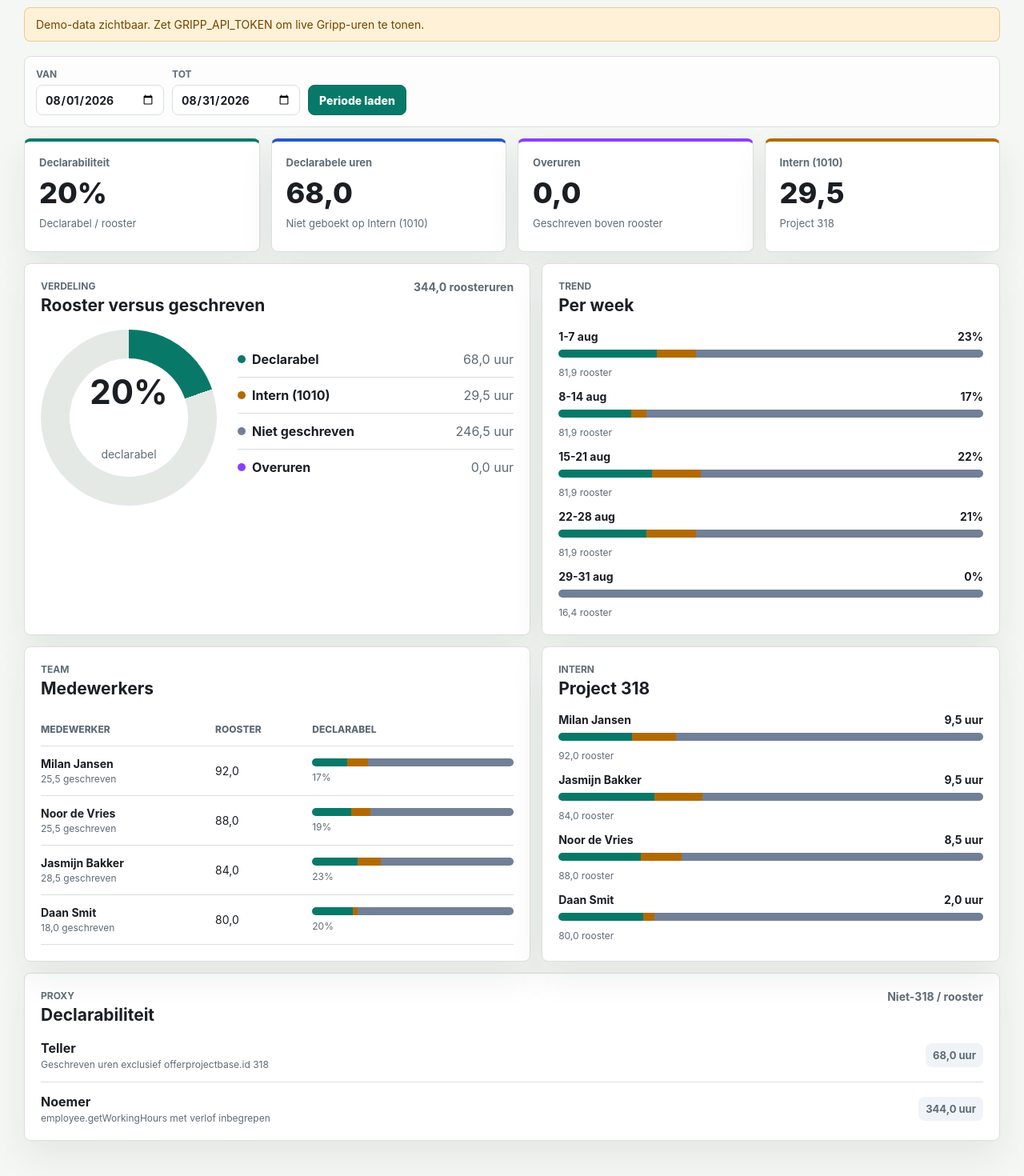
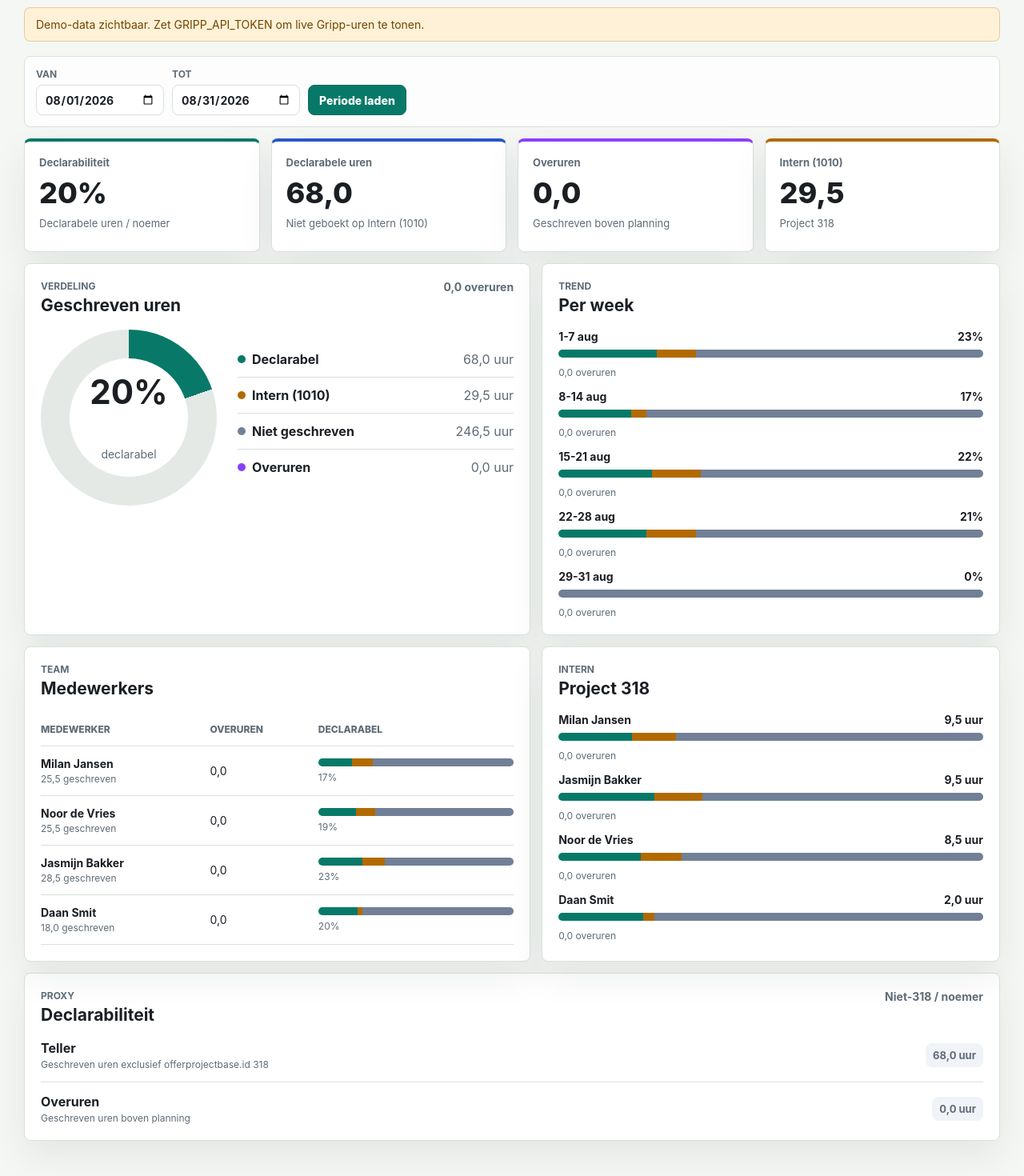
Before and after one commit to maxancedecot/GrippMCP, a Next.js app: page /dashboard in a window 1280 px wide. Shown: the part 132-1602 px from the top of the page at 80% size. Built offline with nearby package versions, Linux system fonts and the light colour scheme.

Commit message:
Replace roster display with overtime

```diff
--- a/app/dashboard/page.tsx
+++ b/app/dashboard/page.tsx
@@ -113,9 +113,9 @@ export default async function DashboardPage({ searchParams }: { searchParams?: P
       </form>
 
       <section className="metric-grid" aria-label="Kerncijfers declarabiliteit">
-        <MetricCard label="Declarabiliteit" value={`${formatPercent(dashboard.declarability)}%`} detail="Declarabel / rooster" tone="good" />
+        <MetricCard label="Declarabiliteit" value={`${formatPercent(dashboard.declarability)}%`} detail="Declarabele uren / noemer" tone="good" />
         <MetricCard label="Declarabele uren" value={formatHours(dashboard.declarable)} detail="Niet geboekt op Intern (1010)" tone="blue" />
-        <MetricCard label="Overuren" value={formatHours(dashboard.overtime)} detail="Geschreven boven rooster" tone="overtime" />
+        <MetricCard label="Overuren" value={formatHours(dashboard.overtime)} detail="Geschreven boven planning" tone="overtime" />
         <MetricCard label="Intern (1010)" value={formatHours(dashboard.internal)} detail={`Project ${INTERNAL_OFFERPROJECTBASE_ID}`} tone="warning" />
       </section>
 
@@ -124,9 +124,9 @@ export default async function DashboardPage({ searchParams }: { searchParams?: P
           <div className="panel-heading">
             <div>
               <p className="eyebrow">Verdeling</p>
-              <h2>Rooster versus geschreven</h2>
+              <h2>Geschreven uren</h2>
             </div>
-            <span className="panel-total">{formatHours(dashboard.total)} roosteruren</span>
+            <span className="panel-total">{formatHours(dashboard.overtime)} overuren</span>
           </div>
 
           <div className="distribution-layout">
@@ -176,7 +176,7 @@ export default async function DashboardPage({ searchParams }: { searchParams?: P
               <thead>
                 <tr>
                   <th>Medewerker</th>
-                  <th>Rooster</th>
+                  <th>Overuren</th>
                   <th>Declarabel</th>
                 </tr>
               </thead>
@@ -187,7 +187,7 @@ export default async function DashboardPage({ searchParams }: { searchParams?: P
                       <span className="row-title">{employee.name}</span>
                       <span className="cell-muted">{formatHours(employee.written)} geschreven</span>
                     </td>
-                    <td>{formatHours(employee.total)}</td>
+                    <td>{formatHours(employee.overtime)}</td>
                     <td>
                       <InlineBar aggregate={employee} />
                       <span className="cell-muted">{formatPercent(employee.declarability)}%</span>
@@ -230,7 +230,7 @@ export default async function DashboardPage({ searchParams }: { searchParams?: P
             <p className="eyebrow">Proxy</p>
             <h2>Declarabiliteit</h2>
           </div>
-          <span className="panel-total">Niet-318 / rooster</span>
+          <span className="panel-total">Niet-318 / noemer</span>
         </div>
 
         <div className="project-line-list">
@@ -245,11 +245,11 @@ export default async function DashboardPage({ searchParams }: { searchParams?: P
           </div>
           <div className="project-line-row">
             <div>
-              <span className="row-title">Noemer</span>
-              <span className="cell-muted">employee.getWorkingHours met verlof inbegrepen</span>
+              <span className="row-title">Overuren</span>
+              <span className="cell-muted">Geschreven uren boven planning</span>
             </div>
             <div className="project-line-metrics">
-              <span>{formatHours(dashboard.total)} uur</span>
+              <span>{formatHours(dashboard.overtime)} uur</span>
             </div>
           </div>
         </div>
@@ -291,11 +291,6 @@ function LegendItem({ label, value, className }: { label: string; value: number;
 }
 
 function StackedBar({ label, aggregate, trailing }: { label: string; aggregate: Aggregate; trailing: string }) {
-  const meta = [formatHours(aggregate.total) + " rooster"];
-  if (aggregate.overtime > 0) {
-    meta.push(`${formatHours(aggregate.overtime)} overuren`);
-  }
-
   return (
     <div className="stack-row">
       <div className="stack-label">
@@ -303,7 +298,7 @@ function StackedBar({ label, aggregate, trailing }: { label: string; aggregate:
         <span>{trailing}</span>
       </div>
       <InlineBar aggregate={aggregate} />
-      <span className="cell-muted">{meta.join(" · ")}</span>
+      <span className="cell-muted">{formatHours(aggregate.overtime)} overuren</span>
     </div>
   );
 }
@@ -358,7 +353,7 @@ async function getDashboardData(period: Period): Promise<DashboardData> {
     const dashboard = buildDashboardData(hours, employees, workingHoursByEmployee, effectivePeriod, source);
 
     if (dashboard.total === 0 && dashboard.written > 0) {
-      dashboard.source.message = [dashboard.source.message, "Roosteruren konden niet worden bepaald; de noemer is 0."]
+      dashboard.source.message = [dashboard.source.message, "De noemer kon niet worden bepaald en is 0."]
         .filter(Boolean)
         .join(" ");
     } else if (hours.length === 0) {
```
